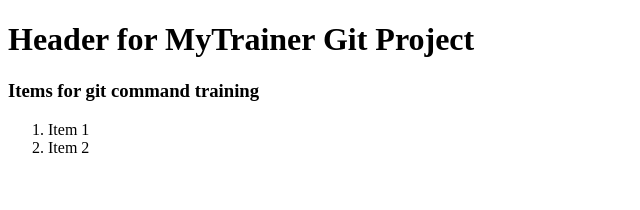
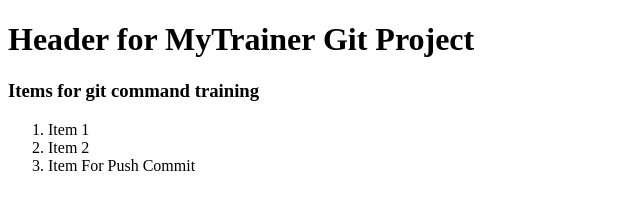
Before and after one commit to VladCyberconmnunist/git-trainer, a plain HTML site: page index.html in a window 1280 px wide. Shown: the whole page, without its empty margins (0-640 px from the left). Drawn offline with Linux system fonts and the light colour scheme.

Commit message:
Commit for Remote Push

```diff
--- a/index.html
+++ b/index.html
@@ -12,6 +12,7 @@
   <ol>
         <li>Item 1</li>
         <li>Item 2</li>
+        <li>Item For Push Commit</li>
     </ol>
 </body>
 <script src="script.js"></script>
```
